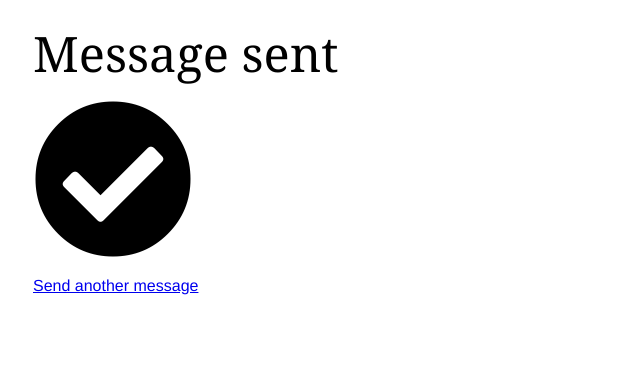
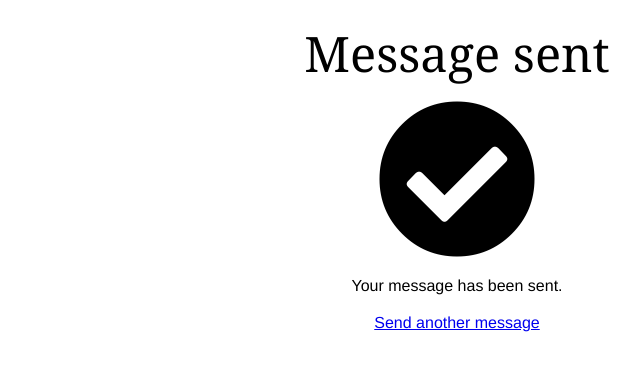
Before and after one commit to stuejho/groupme-all-message, a Flask app: page /success in a window 1280 px wide. Shown: the part 48-421 px from the top of the page, without its empty margins (183-823 px from the left). Run offline with Flask 2, Linux system fonts and the light colour scheme.

Commit message:
Center-align success page and add message

```diff
--- a/templates/success.html
+++ b/templates/success.html
@@ -7,9 +7,10 @@
   <link rel="stylesheet" href="https://use.fontawesome.com/releases/v5.15.3/css/all.css" integrity="sha384-SZXxX4whJ79/gErwcOYf+zWLeJdY/qpuqC4cAa9rOGUstPomtqpuNWT9wdPEn2fk" crossorigin="anonymous">
 {% endblock %}
 {% block body %}
-<main class="main-content full-mobile">
+<main class="main-content full-mobile flex-column flex-align-center">
   <h2>Message sent</h2>
   <i class="fas fa-check-circle fa-10x"></i>
+  <p>Your message has been sent.</p>
   <a href="/message">Send another message</a>
 </main>
 {% endblock %}
```
